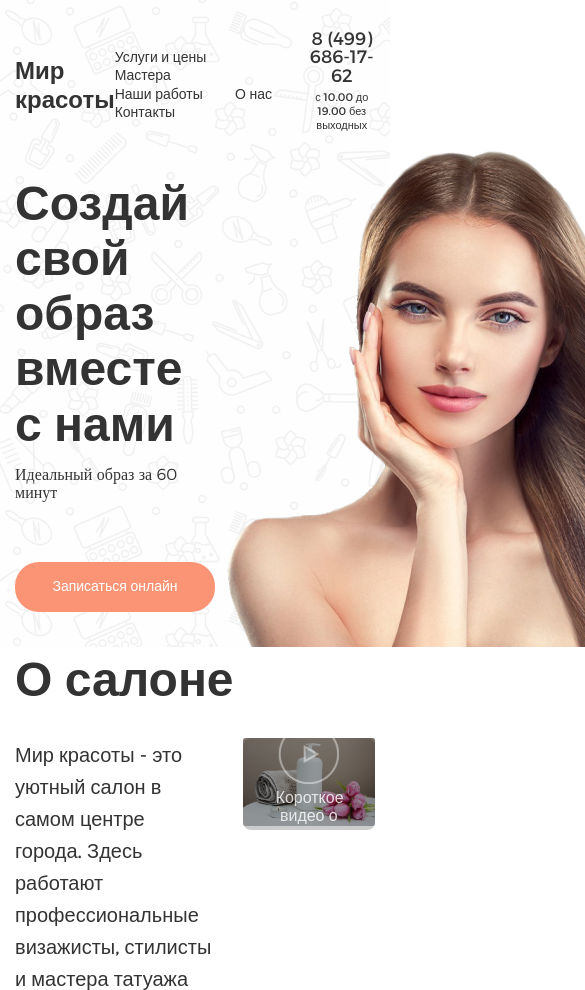
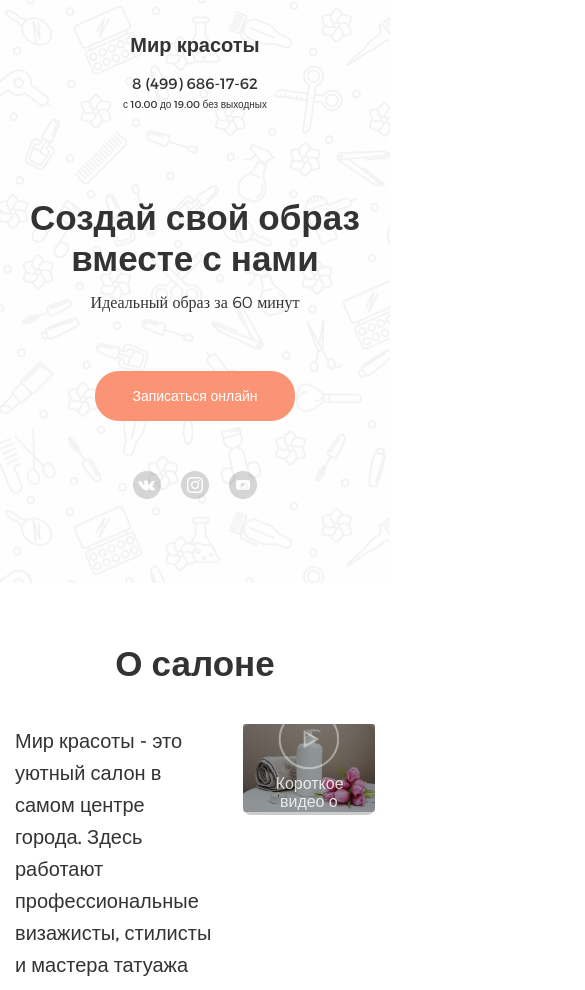
Before and after one commit to AnastasiaSerenko/lesson4, a website built with webpack: page src/index.html in a window 390 px wide. Shown: the top 990 px of the page, 585 px wide, since content can reach past the window. Built offline with nearby package versions, Linux system fonts and the light colour scheme; files whose address does not match are found by name.

Commit message:
adaptive layout for header

```diff
--- a/src/index.html
+++ b/src/index.html
@@ -8,7 +8,7 @@
 <body>
     <header class="header">
         <div class="container">
-            <div class="header__content">
+            <div class="header__top">
                 <a class="logo" href="/">
                     Мир красоты
                 </a>
@@ -40,19 +40,18 @@
                   </p>
                 </div>
             </div>
-            <div class="header__content">
-                <div class="main-info">
-                    <h1 class="main-title">
+            <div class="header__bottom">
+                <div class="hero">
+                    <h1 class="hero__title">
                       Создай свой образ вместе с нами
                     </h1>
-                    <p class="main-info__text">
+                    <p class="hero__text">
                       Идеальный образ за 60 минут
                     </p>
                     <button class="sign-up-button sign-up-button_big">
                         Записаться онлайн
                     </button>
                 </div>
-                <img src="/src/images/header__image.png" alt="header__image">
                 <div class="social social_column">
                     <a  href="#0">
                         <img src="/src/images/vk.png" alt="vk">
@@ -64,6 +63,9 @@
                         <img src="/src/images/yutb.png" alt="vk">
                     </a>
                 </div>
+            </div>
+            <div class="header__image">
+                <img src="/src/images/header__image.png" alt="header__image">
             </div>
         </div>
     </header>
@@ -527,6 +529,7 @@
                     </div>
                 </div>
             </div>
+        </div>
             <div class="scroll-box">
                 <div class="scroll-box__item">
                     <div class="works">
@@ -573,7 +576,7 @@
                     </div>
                 </div>
             </div>
-        </div>
+
     </section>
     <section class="section">
         <div class="container">
--- a/src/scss/media.scss
+++ b/src/scss/media.scss
@@ -0,0 +1,95 @@
+@media only screen and (max-width: 1200px){
+}
+
+@media only screen and (max-width: 992px){
+    .header{
+        &__image{
+            opacity: 0.3;
+        }
+
+        &__bottom{
+            z-index: 1;
+        }
+    }
+
+    .menu{
+        max-width: 350px;
+        margin: 10px 0 0 3.5%;
+        &__item{
+            padding-bottom: 7px;
+        }
+    }
+}
+
+@media only screen and (max-width: 768px){
+    .header{
+        &__image{
+            display: none;
+        }
+
+        &__bottom{
+            flex-direction: column;
+            text-align: center;
+        }
+    }
+
+    .social{
+        position: static;
+        left: 50%;
+        top: 100%;
+        margin-top: 50px;
+        &.social_column{
+            flex-direction: row;
+            width: 124px;
+            height: auto;
+        }
+    }
+
+    .menu{
+        display: none;
+    }
+}
+
+@media only screen and (max-width: 480px){
+    .hero{
+        &__title{
+            font-size: 35px;
+        }
+    }
+
+    .header{
+        padding-bottom: 80px;
+        margin-bottom: 50px;
+
+        &__top{
+            flex-direction: column;
+        }
+
+        &__bottom{
+            padding-top: 80px;
+        }
+    }
+
+    .logo{
+        font-size: 20px;
+    }
+
+    .head-contacts{
+        padding-top: 15px;
+        &__number{
+          font-size: 15px;
+        }
+
+        &__working-hours{
+          font-size: 10px;
+        }
+      }
+
+    .general-title{
+        font-size: 35px;
+        text-align: center;
+    }
+}
+
+@media only screen and (max-width: 320px){
+}
--- a/src/scss/style.scss
+++ b/src/scss/style.scss
@@ -18,23 +18,54 @@ body {
   min-width: 320px;
 }
 
-.container{
-  max-width: 1100px;
-}
-
-.header-container{
-  width: 100%;
-  margin: auto;
-}
-
 .header{
 background-image: url(/src/images/header__background.png);
 padding-top: 30px;
+padding-bottom: 130px;
+margin-bottom: 100px;
+overflow: hidden;
 
-  &__content{
+.container{
+  position: relative;
+}
+
+  &__top{
    display: flex;
    justify-content: space-between;
    align-items: center;
+  }
+
+  &__bottom{
+    display: flex;
+    justify-content: space-between;
+    align-items: center;
+    padding-top: 130px;
+    position: relative;
+  }
+
+  &__image{
+    position: absolute;
+    bottom: -130px;
+    right: 95px;
+
+    &:before{
+      content: '';
+      position: absolute;
+      background-color: #FB9475;
+      width: 472px;
+      height: 472px;
+      border-radius: 50%;
+      bottom: -130px;
+      left: 50%;
+      transform: translateX(-50%);
+    }
+
+    img{
+      display: block;
+      max-height: 510px;
+      width: auto;
+      position: relative;
+    }
   }
 }
 
@@ -99,10 +130,17 @@ padding-top: 30px;
   }
 }
 
-.main-info{
+.hero{
+  max-width: 500px;
+
   &__text{
     font-family: 'Montserrat-light';
     margin-bottom: 60px;
+  }
+
+  &__title{
+    margin: 0;
+    font-size: 48px;
   }
 }
 
@@ -128,13 +166,10 @@ padding-top: 30px;
   }
 }
 
-.main-title{
-  margin: 0;
-  font-size: 48px;
-}
-
 .social{
   opacity: 0.4;
+  position: absolute;
+  right: 0;
 
   &_column{
     display: flex;
@@ -250,6 +285,10 @@ padding-top: 30px;
 
 .popular-img{
   margin: 0 0 20px 0;
+
+  img{
+    width: 100%;
+  }
 }
 
 .advantages{
@@ -382,13 +421,16 @@ padding-top: 30px;
 .scroll-box{
   display: flex;
   flex-direction: row;
-  text-align: center;
-  justify-content: space-between;
+  justify-content: center;
   padding-top: 30px;
-  margin: 0 -16%;
 
   &__item{
     width: 23%;
+    max-width: 500px;
+  }
+
+  &__item:not(:last-child){
+    margin-right: 2%;
   }
 }
 
@@ -543,3 +585,6 @@ justify-content: flex-end;
   font-size: 12px;
   line-height: 15px;
 }
+
+
+@import "./media.scss";
```
